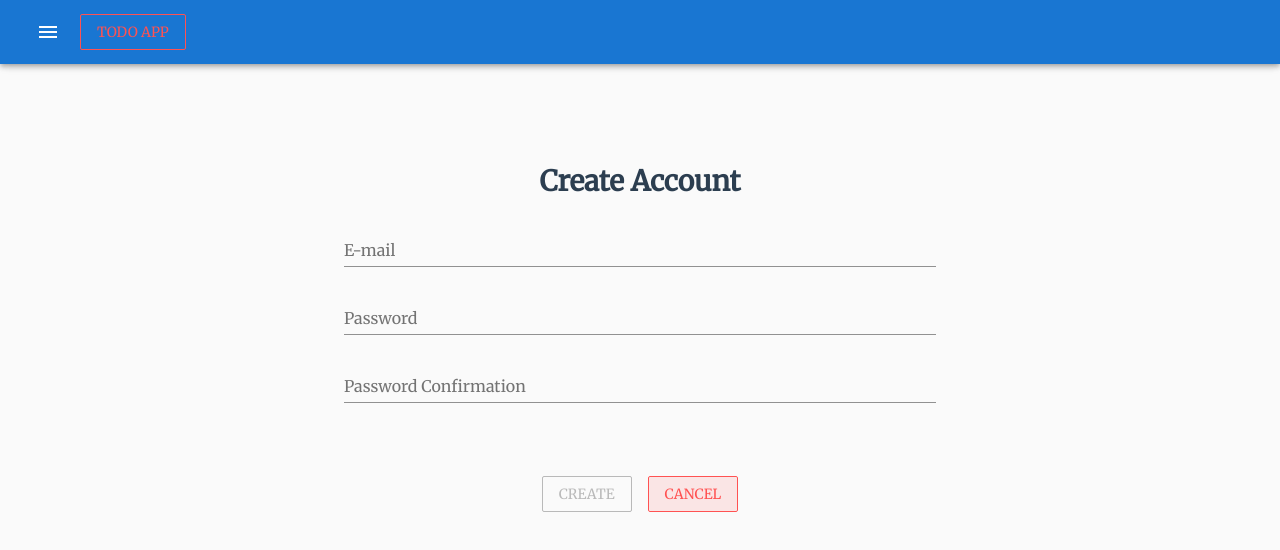
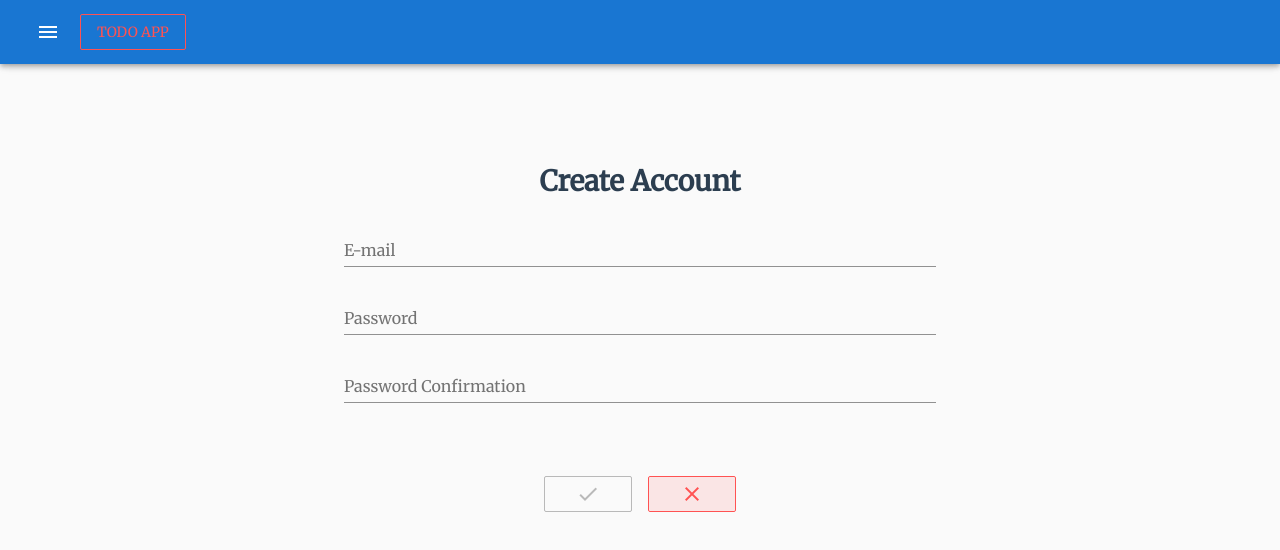
Before and after one commit to dougtq/vueTODO, a Vue app: page /create-user in a window 1280 px wide. Shown: the top 550 px of the page. Built offline with nearby package versions, Linux system fonts and the light colour scheme; no server answers; sample sign-in values are in the browser's storage.

Commit message:
icon revamp

```diff
--- a/src/App.vue
+++ b/src/App.vue
@@ -88,7 +88,7 @@ export default {
           {
             route: { name: 'User' },
             name: 'User',
-            icon: 'account_circle',
+            icon: 'person_pin',
           },
         ]
       }
--- a/src/components/CreateUser.vue
+++ b/src/components/CreateUser.vue
@@ -43,8 +43,12 @@
                 required></v-text-field>
             </v-flex>
             <v-flex class="text-xs-center" mt-5>
-              <v-btn color="primary" outline type="submit" :disabled="!formValid || loading">Create</v-btn>
-              <v-btn color="error" :to="{ name: 'Index' }" outline :disabled="loading">Cancel</v-btn>
+              <v-btn color="success" outline type="submit" :disabled="!formValid || loading">
+                <v-icon color="success">check</v-icon>
+              </v-btn>
+              <v-btn color="error" :to="{ name: 'Index' }" outline :disabled="loading">
+                <v-icon color="error">close</v-icon>
+              </v-btn>
             </v-flex>
             <v-flex xs12 class="text-xs-center" v-if="loading" mt-5>
               <v-progress-circular indeterminate color="primary"></v-progress-circular>
--- a/src/components/ForgotPassword.vue
+++ b/src/components/ForgotPassword.vue
@@ -28,8 +28,12 @@
                 required></v-text-field>
             </v-flex>
             <v-flex class="text-xs-center" mt-5>
-              <v-btn color="primary" outline type="submit" :disabled="!formValid || loading">Send</v-btn>
-              <v-btn color="error" outline :to="{ name: 'Index' }" :disabled="loading">Cancel</v-btn>
+              <v-btn color="success" outline type="submit" :disabled="!formValid || loading">
+                <v-icon color="success">check</v-icon>
+              </v-btn>
+              <v-btn color="error" outline :to="{ name: 'Index' }" :disabled="loading">
+                <v-icon color="error">close</v-icon>
+              </v-btn>
             </v-flex>
             <v-flex xs12 class="text-xs-center" v-if="loading" mt-5>
               <v-progress-circular indeterminate color="primary"></v-progress-circular>
--- a/src/components/Home.vue
+++ b/src/components/Home.vue
@@ -11,8 +11,12 @@
               <h3 class="display-2">To-Do App</h3>
               <span class="subheading">Lorem ipsum dolor sit amet, pri veniam forensibus id. Vis maluisset molestiae id, ad semper lobortis cum.</span>
               <v-divider class="my-3"></v-divider>
-              <v-btn :to="{ name: 'User' }" color="purple" class="mx-0" large outline>User Info</v-btn>
-              <v-btn :to="{ name: 'ToDo' }" color="indigo" class="mx-0" large outline>To Do List</v-btn>
+              <v-btn :to="{ name: 'User' }" color="primary" class="mx-0" large outline>
+                <v-icon large color="">person_pin</v-icon>
+              </v-btn>
+              <v-btn :to="{ name: 'ToDo' }" color="indigo" class="mx-0" large outline>
+                <v-icon large color="">format_list_numbered</v-icon>
+              </v-btn>
             </v-flex>
           </v-layout>
         </v-container>
--- a/src/components/Index.vue
+++ b/src/components/Index.vue
@@ -33,9 +33,15 @@
                 required></v-text-field>
             </v-flex>
             <v-flex class="text-xs-center" mt-5>
-              <v-btn color="primary" type="submit" :disabled="!formValid || loading" outline>Login</v-btn>
-              <v-btn color="indigo lighten-2" :disabled="loading" :to="{ name: 'CreateUser' }" outline>Create Account</v-btn>
-              <v-btn color="error" :disabled="loading" :to="{ name: 'ResetPassword' }" outline>Can't Login?</v-btn>
+              <v-btn color="indigo lighten-2" :disabled="loading" :to="{ name: 'CreateUser' }" outline>
+                <v-icon large color="indigo lighten-2">person_add</v-icon>
+              </v-btn>
+              <v-btn color="primary" type="submit" :disabled="!formValid || loading" outline>
+                <v-icon large color="primary">send</v-icon>
+              </v-btn>
+              <v-btn color="error" :disabled="loading" :to="{ name: 'ResetPassword' }" outline>
+                <v-icon large color="error">report</v-icon>
+              </v-btn>
             </v-flex>
             <v-flex xs12 class="text-xs-center" v-if="loading" mt-5>
               <v-progress-circular indeterminate color="primary"></v-progress-circular>
--- a/src/components/NotFound.vue
+++ b/src/components/NotFound.vue
@@ -1,6 +1,6 @@
 <template>
   <v-container fluid>
-    <v-jumbotron src="https://www.elegantthemes.com/blog/wp-content/uploads/2017/07/404-error.png">
+    <v-jumbotron :src="errorSrc">
       <h1 class="display-1 top-title">Sorry!</h1>
       <v-container fill-height>
         <v-layout align-center>
@@ -8,7 +8,9 @@
             <!-- <span class="subheading">Lorem ipsum dolor sit amet, pri veniam forensibus id. Vis maluisset molestiae id, ad semper lobortis cum. At impetus detraxit incorrupte usu, repudiare assueverit ex eum, ne nam essent vocent admodum.</span> -->
             <!-- <div class="title mb-3">Go to the initial page of our app!</div> -->
             <!-- <v-divider class="my-3"></v-divider> -->
-            <v-btn large color="primary" :to="{ name: 'Index' }" class="mx-0">Start over again</v-btn>
+            <v-btn large outline color="primary" :to="{ name: 'Index' }" class="mx-0">
+              <v-icon color="black">undo</v-icon>
+            </v-btn>
           </v-flex>
         </v-layout>
       </v-container>
@@ -17,7 +19,13 @@
 </template>
 
 <script>
-export default {}
+export default {
+  data: function () {
+    return {
+      errorSrc: 'https://www.elegantthemes.com/blog/wp-content/uploads/2017/07/404-error.png',
+    };
+  }
+}
 </script>
 
 <style scoped>
--- a/src/components/ToDo.vue
+++ b/src/components/ToDo.vue
@@ -9,7 +9,9 @@
       </v-alert>
     </v-flex>
     <v-dialog v-model="dialog" max-width="500px">
-      <v-btn color="primary" dark outline slot="activator" class="mb-2">New Item</v-btn>
+      <v-btn color="primary" dark outline slot="activator" class="mb-2">
+        <v-icon large color="primary">add</v-icon>
+      </v-btn>
       <v-card>
         <v-card-title>
           <span class="headline">{{ formTitle }}</span>
@@ -36,7 +38,9 @@
         </v-card-actions>
       </v-card>
     </v-dialog>
-    <v-btn color="red" dark outline class="mb-2" :to="{ name: 'Home' }">Cancel</v-btn>
+    <v-btn color="error" dark outline class="mb-2" :to="{ name: 'Home' }">
+      <v-icon large color="error">close</v-icon>
+    </v-btn>
     <v-flex xs12 class="text-xs-center" v-if="loading" mt-5>
       <v-progress-circular indeterminate color="primary"></v-progress-circular>
     </v-flex>
--- a/src/components/User.vue
+++ b/src/components/User.vue
@@ -24,7 +24,12 @@
                 required></v-text-field>
             </v-flex>
             <v-flex class="text-xs-center" mt-5>
-              <v-btn color="warning" :to="{ name: 'Home' }" outline>Cancel</v-btn>
+              <v-btn color="primary" :to="{ name: 'Media' }" outline>
+                <v-icon color="primary">camera_alt</v-icon>
+              </v-btn>
+              <v-btn color="error" :to="{ name: 'Home' }" outline>
+                <v-icon color="error">close</v-icon>
+              </v-btn>
             </v-flex>
             <v-flex xs12 class="text-xs-center" v-if="loading" mt-5>
               <v-progress-circular indeterminate color="primary"></v-progress-circular>
```
